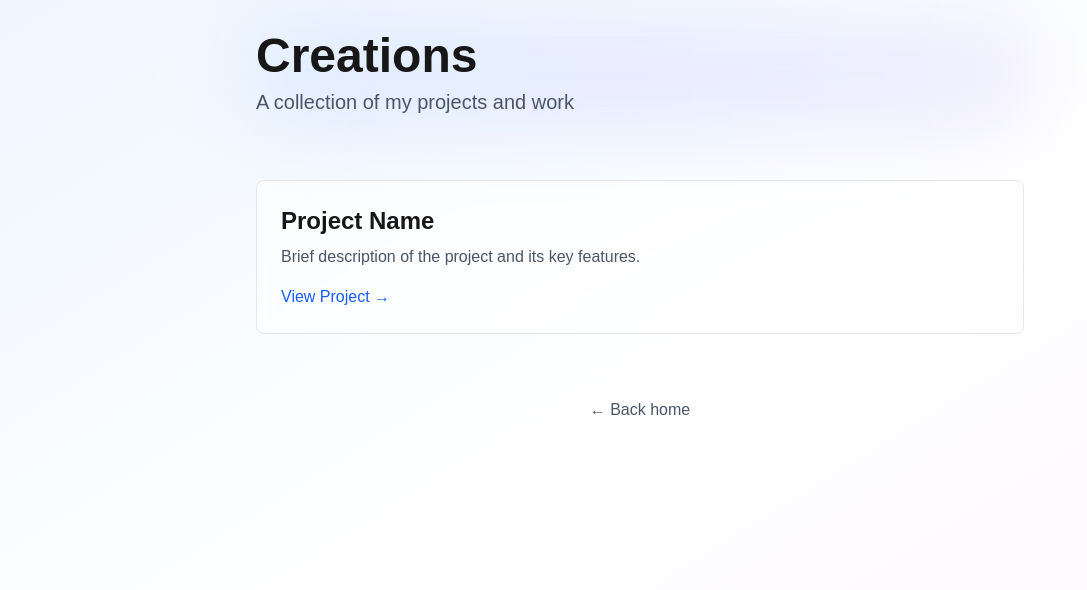
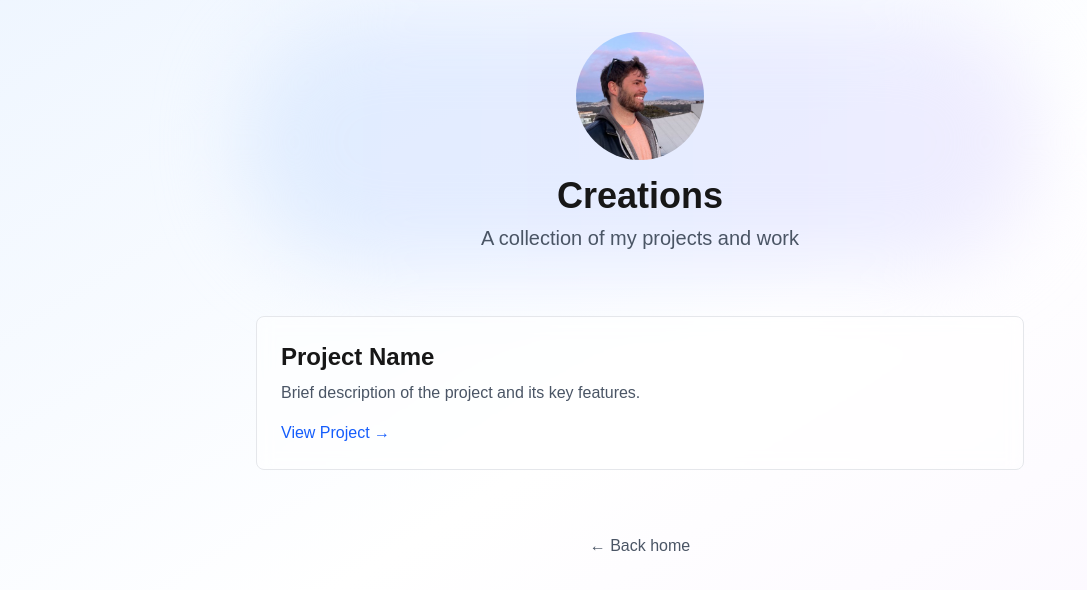
Before and after one commit to dsernst/dsernst.com-2025, a Next.js app: page /creations in a window 1280 px wide. Shown: the top 590 px of the page, without its empty margins (0-1087 px from the left). Built offline with nearby package versions, Linux system fonts and the light colour scheme.

Commit message:
More consistent <PageHeader/>s

```diff
--- /dev/null
+++ b/app/components/PageHeader.tsx
@@ -0,0 +1,26 @@
+import ProfilePhoto from './ProfilePhoto'
+
+interface PageHeaderProps {
+  title: string
+  subtitle?: string
+  subtitleClassName?: string
+}
+
+export default function PageHeader({
+  title,
+  subtitle,
+  subtitleClassName = 'text-xl text-gray-600 dark:text-gray-300',
+}: PageHeaderProps) {
+  return (
+    <div className="flex flex-col items-center mb-12 gap-4 relative">
+      <div className="absolute -inset-4 bg-gradient-to-r from-blue-100/80 via-indigo-100/80 to-violet-100/80 dark:from-blue-900/40 dark:via-indigo-900/40 dark:to-violet-900/40 blur-2xl rounded-full" />
+      <div className="relative flex flex-col items-center">
+        <ProfilePhoto size="sm" />
+        <h1 className="text-4xl font-bold mt-4 text-center">{title}</h1>
+        {subtitle && (
+          <p className={`mt-2 text-center ${subtitleClassName}`}>{subtitle}</p>
+        )}
+      </div>
+    </div>
+  )
+}
--- a/app/contact/page.tsx
+++ b/app/contact/page.tsx
@@ -1,5 +1,5 @@
-import ProfilePhoto from '../components/ProfilePhoto'
 import BackHome from '../components/BackHome'
+import PageHeader from '../components/PageHeader'
 import { MdEmail } from 'react-icons/md'
 import { SiSignal } from 'react-icons/si'
 import { FaGithub, FaTwitter } from 'react-icons/fa'
@@ -8,11 +8,7 @@ export default function Contact() {
   return (
     <div className="min-h-screen flex flex-col items-center p-8">
       <main className="w-full max-w-2xl">
-        {/* Header */}
-        <div className="flex flex-col items-center mb-12 gap-4">
-          <ProfilePhoto size="sm" />
-          <h1 className="text-4xl font-bold">Contact</h1>
-        </div>
+        <PageHeader title="Contact" />
 
         {/* Contact info */}
         <div className="flex flex-col gap-12">
--- a/app/creations/page.tsx
+++ b/app/creations/page.tsx
@@ -1,18 +1,14 @@
 import BackHome from '../components/BackHome'
+import PageHeader from '../components/PageHeader'
 
 export default function Creations() {
   return (
     <div className="min-h-screen flex flex-col items-center p-8">
       <main className="w-full max-w-3xl">
-        <div className="flex flex-col gap-2 relative">
-          <div className="absolute -inset-4 bg-gradient-to-r from-blue-100/80 via-indigo-100/80 to-violet-100/80 dark:from-blue-900/40 dark:via-indigo-900/40 dark:to-violet-900/40 blur-2xl rounded-full" />
-          <div className="relative">
-            <h1 className="text-5xl font-bold">Creations</h1>
-            <p className="text-xl text-gray-600 dark:text-gray-300 mt-2">
-              A collection of my projects and work
-            </p>
-          </div>
-        </div>
+        <PageHeader
+          title="Creations"
+          subtitle="A collection of my projects and work"
+        />
 
         <div className="mt-16 grid gap-8">
           {/* Project cards will go here */}
--- a/app/writing/[year]/[slug]/page.tsx
+++ b/app/writing/[year]/[slug]/page.tsx
@@ -1,5 +1,5 @@
 import { getPostBySlug } from '../../markdown'
-import ProfilePhoto from '@/app/components/ProfilePhoto'
+import PageHeader from '@/app/components/PageHeader'
 import Link from 'next/link'
 
 export default async function Post({
@@ -8,23 +8,21 @@ export default async function Post({
   params: Promise<{ year: string; slug: string }>
 }) {
   const post = await getPostBySlug((await params).slug)
+  const dateString = new Date(post.date).toLocaleDateString('en-US', {
+    year: 'numeric',
+    month: 'long',
+    day: 'numeric',
+    timeZone: 'UTC',
+  })
 
   return (
     <div className="min-h-screen flex flex-col items-center p-8">
       <main className="w-full max-w-2xl">
-        {/* Header */}
-        <div className="flex flex-col items-center mb-12 gap-4">
-          <ProfilePhoto size="sm" />
-          <h1 className="text-4xl font-bold">{post.title}</h1>
-          <time className="text-gray-500 dark:text-gray-400">
-            {new Date(post.date).toLocaleDateString('en-US', {
-              year: 'numeric',
-              month: 'long',
-              day: 'numeric',
-              timeZone: 'UTC',
-            })}
-          </time>
-        </div>
+        <PageHeader
+          title={post.title}
+          subtitle={dateString}
+          subtitleClassName="text-sm text-gray-500 dark:text-gray-400"
+        />
 
         {/* Content */}
         <article
--- a/app/writing/page.tsx
+++ b/app/writing/page.tsx
@@ -1,6 +1,6 @@
 import Link from 'next/link'
-import ProfilePhoto from '../components/ProfilePhoto'
 import BackHome from '../components/BackHome'
+import PageHeader from '../components/PageHeader'
 import { getAllPosts } from './markdown'
 
 export default async function Writing() {
@@ -18,11 +18,7 @@ export default async function Writing() {
   return (
     <div className="min-h-screen flex flex-col items-center p-8">
       <main className="w-full max-w-2xl">
-        {/* Header */}
-        <div className="flex flex-col items-center mb-12 gap-4">
-          <ProfilePhoto size="sm" />
-          <h1 className="text-4xl font-bold">Writing</h1>
-        </div>
+        <PageHeader title="Writing" />
 
         {/* Posts by year */}
         <div className="space-y-12">
```
